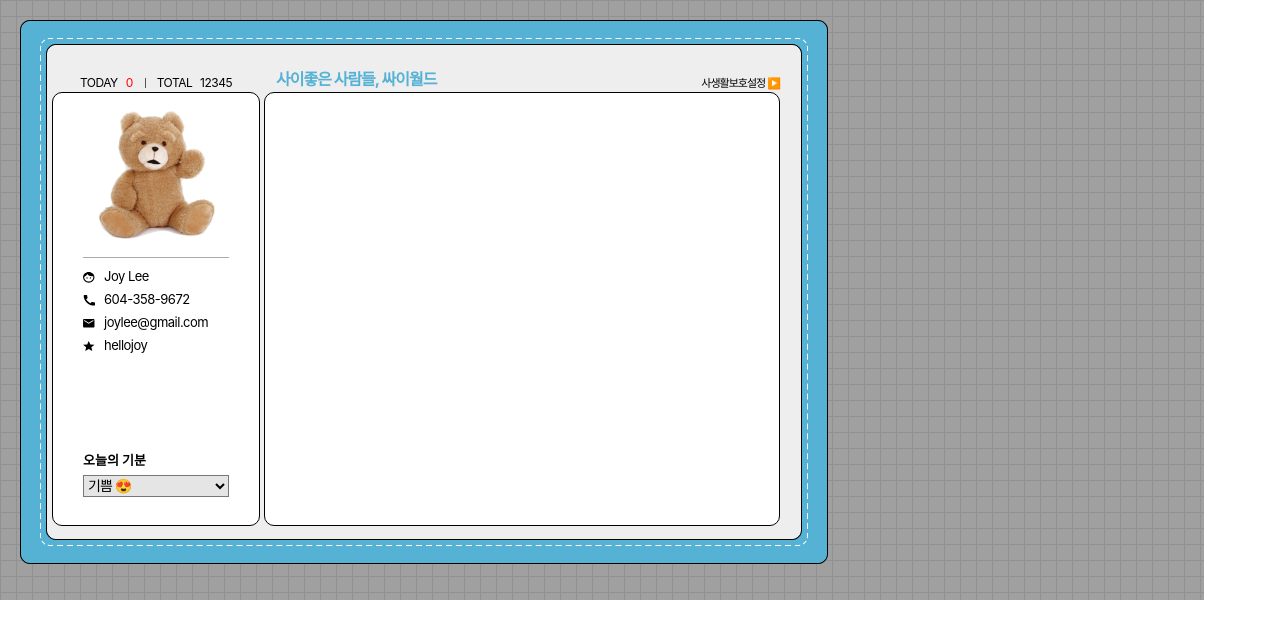
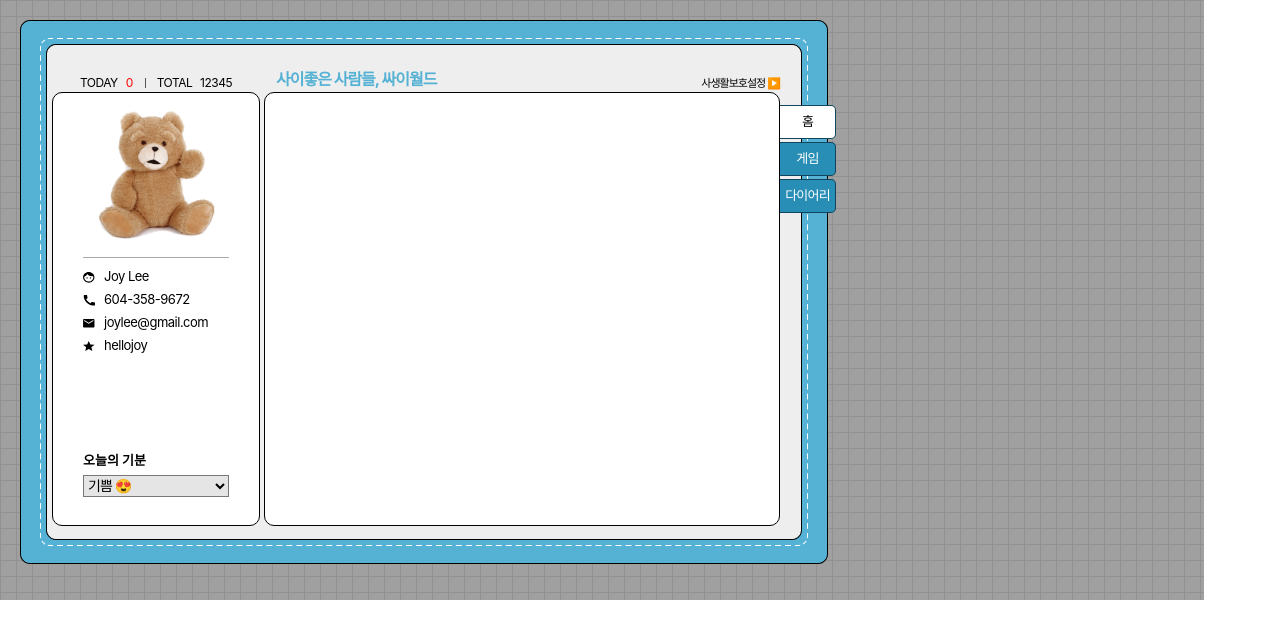
Before and after one commit to devjoylee/cyworld, a Next.js app: page / in a window 1280 px wide. Shown: the top 638 px of the page. Built offline with nearby package versions, Linux system fonts and the light colour scheme.

Commit message:
💄 add Navbar component

```diff
--- a/src/components/AppLayout/Layout.module.css
+++ b/src/components/AppLayout/Layout.module.css
@@ -8,6 +8,8 @@
 }
 
 .innerbox {
+  display: flex;
+  flex-direction: column;
   background-image: url('/images/innerbox.png');
   background-position: 20px 20px;
   background-size: 808px 544px;
--- a/src/components/AppLayout/index.tsx
+++ b/src/components/AppLayout/index.tsx
@@ -1,4 +1,5 @@
 import { Header, Profile, Contents } from '@components'
+import { Navbar } from '@components/Common'
 import styles from './Layout.module.css'
 
 interface Props {
@@ -13,6 +14,7 @@ export const AppLayout = ({ children }: Props) => {
         <div className={styles.app_container}>
           <Profile />
           <Contents>{children}</Contents>
+          <Navbar />
         </div>
       </div>
     </div>
--- /dev/null
+++ b/src/components/Common/Navbar/Navbar.module.css
@@ -0,0 +1,28 @@
+.navbar {
+  display: flex;
+  flex-direction: column;
+  width: 56px;
+  position: absolute;
+  right: -56px;
+  top: 13px;
+}
+
+.navbar a {
+  display: block;
+  height: 34px;
+  line-height: 30px;
+  background: #298eb5;
+  color: #fff;
+  margin-bottom: 3px;
+  font-size: 13px;
+  letter-spacing: -0.8px;
+  text-align: center;
+  border: 1px solid #0f465e;
+  border-left: none;
+  border-radius: 0px 5px 5px 0px;
+}
+
+.navbar a.active {
+  color: #000;
+  background: #fff;
+}
--- /dev/null
+++ b/src/components/Common/Navbar/index.tsx
@@ -0,0 +1,22 @@
+import Link from 'next/link'
+import { useRouter } from 'next/router'
+import styles from './Navbar.module.css'
+
+const nav = [
+  { name: '홈', path: '' },
+  { name: '게임', path: 'game' },
+  { name: '다이어리', path: 'diary' },
+]
+
+export const Navbar = () => {
+  const router = useRouter()
+  return (
+    <nav className={styles.navbar}>
+      {nav.map(({ name, path }) => (
+        <Link href={'/' + path} key={name}>
+          <a className={router.pathname === '/' + path ? styles.active : ''}>{name}</a>
+        </Link>
+      ))}
+    </nav>
+  )
+}
--- /dev/null
+++ b/src/components/Common/index.ts
@@ -0,0 +1 @@
+export { Navbar } from './Navbar'
```
